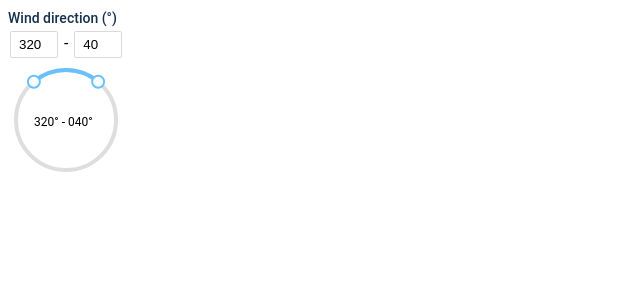
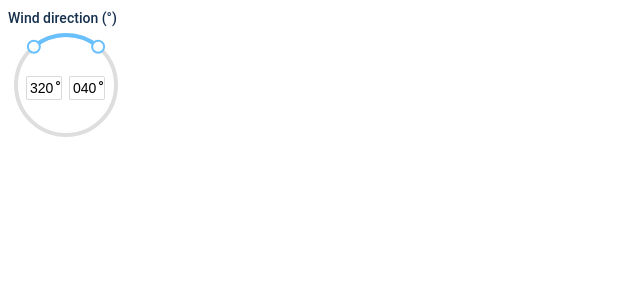
Before and after one commit to phalkone/fast-circular-slider, a React app: page / in a window 1280 px wide. Shown: the top 300 px of the page, without its empty margins (0-640 px from the left). Built offline with nearby package versions, Linux system fonts and the light colour scheme; the HTML template or start-up script is replaced by a standard one.

Commit message:
Degree input field

```diff
--- a/package.json
+++ b/package.json
@@ -16,7 +16,7 @@
     "lint": "eslint --cache --format codeframe --ext mjs,jsx,js,tsx,ts src && tsc"
   },
   "keywords": [
-    "wind",
+    "slider",
     "react"
   ],
   "author": "Diodorus",
--- /dev/null
+++ b/src/components/CircularSlider/DegreeInput.tsx
@@ -0,0 +1,28 @@
+import React from 'react'
+import type { IDegreeInput } from '../../types/CircularSlider.types'
+import * as styles from '../../themes/CircularSlider.css'
+import { getXY } from '../../utils/CircularSlider.utils'
+
+/**
+ * Input field for degrees
+ */
+export const DegreeInput = (props: IDegreeInput) => {
+  const center = props.radius + props.padding
+
+  return (
+    <div
+      className={styles.degreeField}
+      style= {{ top: `${center + 18}px`, left: `${center + props.leftOffset}px` }}
+    >
+      <div className={styles.degree}>
+        <input
+          type='number'
+          maxLength={3}
+          className={styles.input}
+          value={props.value}
+          onChange={e => props.setAngle({ angle: +e.target.value, ...getXY(+e.target.value, props.radius, props.padding) })}
+        />
+      </div>
+    </div>
+  )
+}
--- a/src/components/CircularSlider/index.tsx
+++ b/src/components/CircularSlider/index.tsx
@@ -3,7 +3,7 @@ import type { ICircularSlider } from '../../types/CircularSlider.types'
 import { Handle } from './Handle'
 import { Arc } from './Arc'
 import { getXY } from '../../utils/CircularSlider.utils'
-import * as styles from '../../themes/CircularSlider.css'
+import { DegreeInput } from './DegreeInput'
 
 /**
  * Draws a circular slider for provided relative wind data
@@ -16,21 +16,20 @@ const CircularSlider = (props: ICircularSlider) => {
 
   return (
     <div>
-      <div>
-        <input
-          type='number'
-          className={styles.input}
-          value={first.angle}
-          onChange={e => setFirst({ angle: +e.target.value, ...getXY(+e.target.value, props.radius, props.padding) })}
-        />
-        <label> - </label>
-        <input
-          type='number'
-          className={styles.input}
-          value={second.angle}
-          onChange={e => setSecond({ angle: +e.target.value, ...getXY(+e.target.value, props.radius, props.padding) })}
-        />
-      </div>
+      <DegreeInput
+        leftOffset={-32}
+        value={first.angle.toString().padStart(3, '0')}
+        setAngle={setFirst}
+        radius={props.radius}
+        padding={props.padding}
+      />
+      <DegreeInput
+        leftOffset={11}
+        value={second.angle.toString().padStart(3, '0')}
+        setAngle={setSecond}
+        radius={props.radius}
+        padding={props.padding}
+      />
       <svg
         version='1.1'
         width={props.radius * 2 + 16}
@@ -73,12 +72,6 @@ const CircularSlider = (props: ICircularSlider) => {
           radius={props.radius}
           padding={props.padding}
         />
-        <text x={center - 32}
-              y={center + 6}
-              fontSize={12} >
-          {`${Math.round(first.angle).toString().padStart(3, '0')}° - ` +
-           `${Math.round(second.angle).toString().padStart(3, '0')}°`}
-        </text>
         <use href='#active' />
       </svg>
     </div>
--- a/src/themes/CircularSlider.css
+++ b/src/themes/CircularSlider.css
@@ -10,23 +10,39 @@
   font-size:14px;
 }
 
-.input {
+.degreeField {
+  position: absolute;
+}
+
+.dregree {
+  display: inline-block;
+  position: relative;
+}
+
+.degree::after {
+  position: absolute;
+  top: 2px;
+  right: 1px;
+  content: '°';
+}
+
+input {
   width: 30px;
-  height: 25px;
-  padding: 0 8px;
-  margin: 4px 2px;
+  height: 20px;
+  padding:1px 2px;
   text-align: left;
+  text-indent: 1px;
   background-color: transparent;
   border: 1px solid #d9d9d9;
   border-radius: 2px;
-  outline: 2px;
+  font-size:14px;
 }
 
-.input:hover {
+input:hover {
   border: 1px solid #40a9ff;
 }
 
-.input:focus {
+input:focus {
   border: 1px solid #40a9ff;
 }
 
--- a/src/themes/CircularSlider.css.d.ts
+++ b/src/themes/CircularSlider.css.d.ts
@@ -1,3 +1,5 @@
 export const formLabel : string
 export const container : string
 export const input : string
+export const degreeField : string
+export const degree : string
```
Also changed, not shown: src/types/CircularSlider.types.ts (+17 -18 lines).
